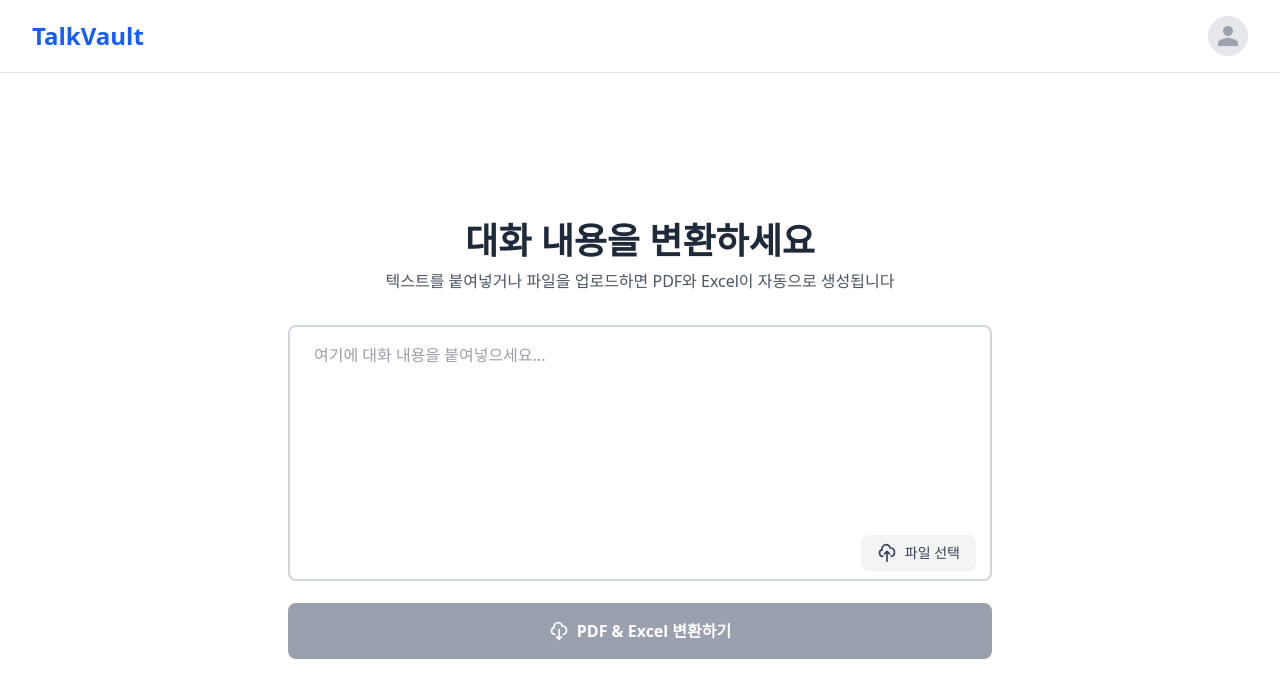
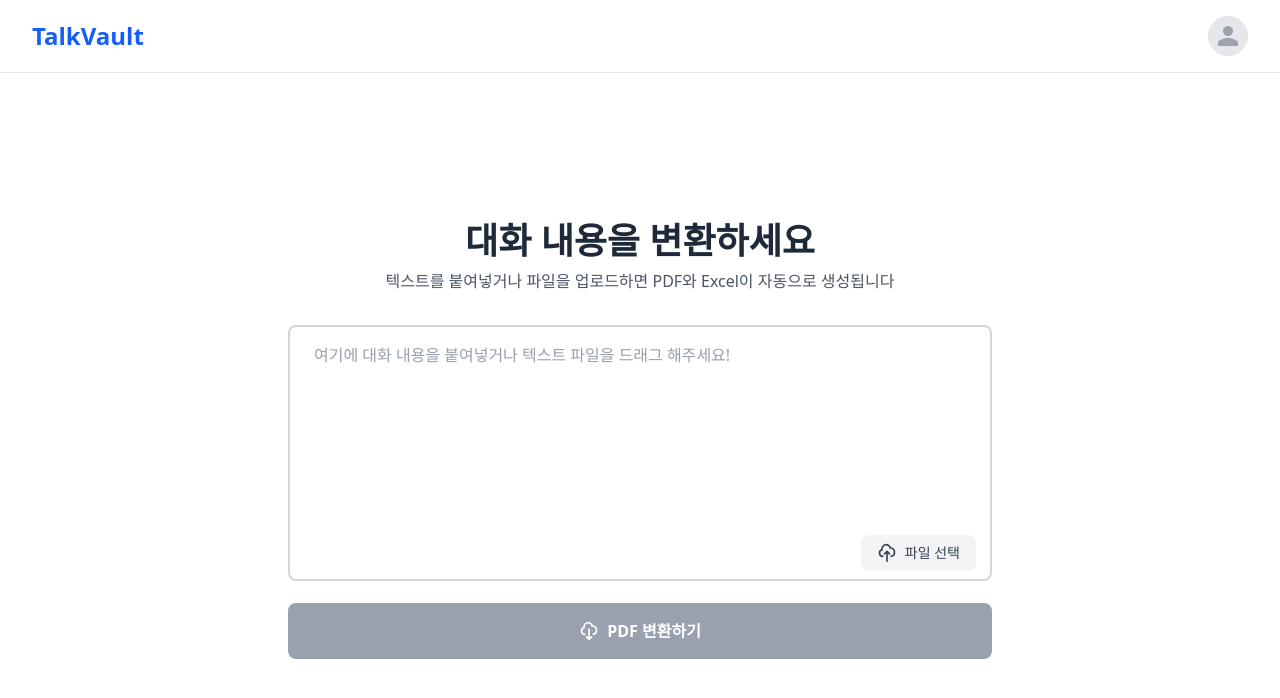
Before and after one commit to L-TED/talk_vault_front, a Next.js app: page /home in a window 1280 px wide. Shown: the top 698 px of the page. Built offline with nearby package versions, Linux system fonts and the light colour scheme; no server answers; a web font is replaced by a local one.

Commit message:
deploy11.6

```diff
--- a/app/(protected)/home/page.tsx
+++ b/app/(protected)/home/page.tsx
@@ -80,7 +80,7 @@ export default function HomePage() {
             >
               <textarea
                 className="w-full h-64 px-6 py-4 border-2 border-gray-300 rounded-lg focus:outline-none focus:ring-2 focus:ring-blue-500 focus:border-transparent resize-none text-gray-700"
-                placeholder="여기에 대화 내용을 붙여넣으세요..."
+                placeholder="여기에 대화 내용을 붙여넣거나 텍스트 파일을 드래그 해주세요!"
                 value={textContent}
                 onChange={handleTextChange}
                 disabled={isLoading}
@@ -163,7 +163,7 @@ export default function HomePage() {
                       d="M7 16a4 4 0 01-.88-7.903A5 5 0 1115.9 6L16 6a5 5 0 011 9.9M9 19l3 3m0 0l3-3m-3 3V10"
                     />
                   </svg>
-                  <span>PDF & Excel 변환하기</span>
+                  <span>PDF 변환하기</span>
                 </>
               )}
             </button>
```
